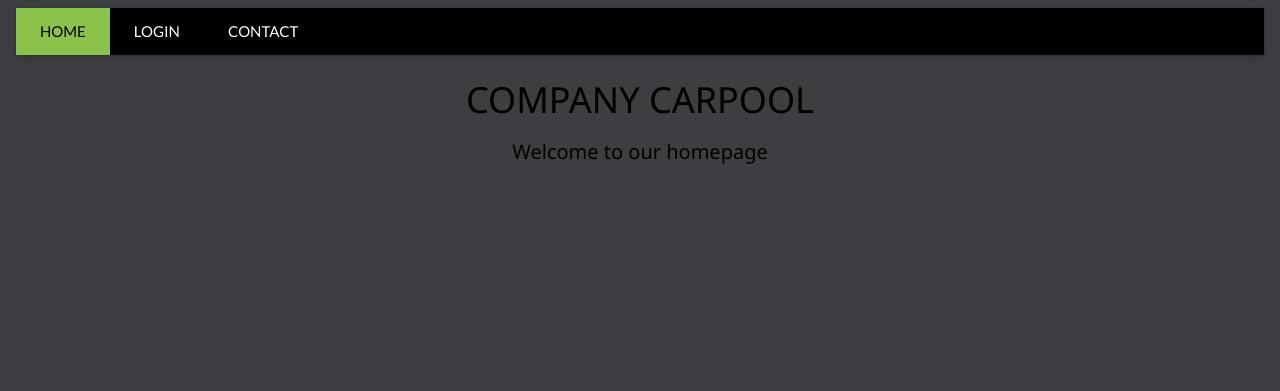
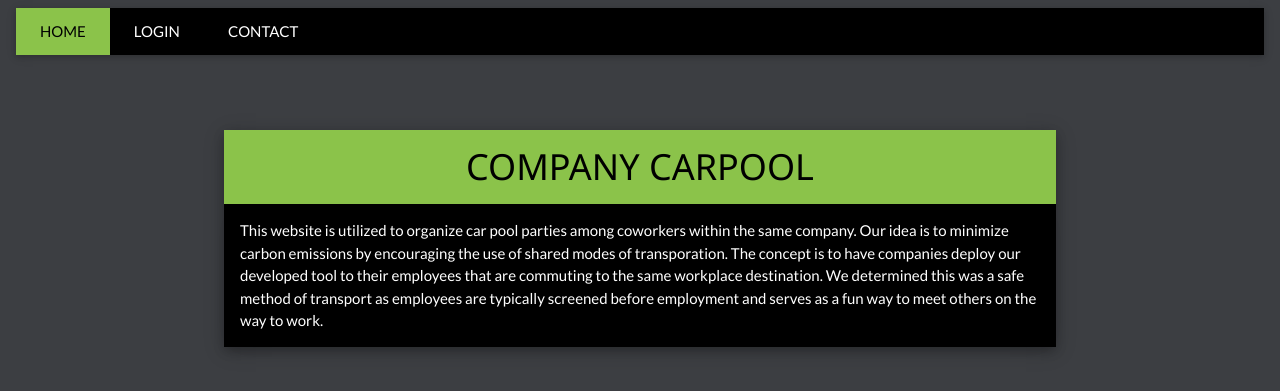
Before and after one commit to matthew-mcc/Hackathon_2022, a Django app: page / in a window 1280 px wide. Shown: the top 391 px of the page. Run offline with Django 4.2, Linux system fonts and the light colour scheme.

Commit message:
Main page info
I added some info cause idk what to do

```diff
--- a/Website/setup/ccpp/templates/base.html
+++ b/Website/setup/ccpp/templates/base.html
@@ -18,14 +18,6 @@ body {background-color: #3c3e42;}
 </style>
 <body>
     {% block content %}
-    <script>
-      var modal = document.getElementById('id01');
-      window.onclick = function(event) {
-        if (event.target == modal) {
-          modal.style.display = "none";
-        }
-      }
-        </script>
     {% endblock %}
 </body>
 </html>
--- a/Website/setup/ccpp/templates/home.html
+++ b/Website/setup/ccpp/templates/home.html
@@ -145,6 +145,12 @@
   </body>
 {% else %}
 
+<style>
+  div.mainbox {
+  max-width: 65%;
+  margin: auto;
+}
+</style>
 <body>
     <header class="w3-container w3-theme w3-padding" id="myHeader">
     <div class="w3-bar w3-black w3-card">
@@ -153,11 +159,6 @@
     <a href="{% url 'login' %}" class="w3-bar-item w3-button w3-padding-large w3-hide-small">LOGIN</a>
     <button onclick="document.getElementById('id01').style.display='block'" class="w3-bar-item w3-button w3-padding-large w3-hide-small">CONTACT</button>
     </header>
-    </div>
-
-    <div class="w3-center w3-xxxlarge w3-bold">
-    <h1>COMPANY CARPOOL</h1>
-    <h4 class="w3-animate-bottom">Welcome to our homepage</h4>
     </div>
 <!-- Modal box for contact info-->
 <div id="id01" class="w3-modal">
@@ -176,7 +177,31 @@
     </div>
   </div>
 </div>
+<!-- Spaces-->
+<br>
+<br>
+<br>
+
+  <div class="mainbox">
+    <div class="w3-card-4 w3-animate-bottom" >
+      <header class="w3-container w3-light-green">
+          <div class="w3-center w3-xxxlarge w3-bold">
+          <h1>COMPANY CARPOOL</h1>
           </div>
+      </header>
+      <div class="w3-container w3-black">
+      <div class="w3-black w3-card-4">
+      <p>This website is utilized to organize car pool parties among coworkers within the same company.
+        Our idea is to minimize carbon emissions by encouraging the use of shared modes
+        of transporation. The concept is to have companies deploy our developed tool to their employees
+        that are commuting to the same workplace destination. We determined this was a safe method of
+        transport as employees are typically screened before employment and serves as a fun way to
+        meet others on the way to work.
+      </p>
+    </div>
+  </div>
+</div>
+
 <!-- Script for closing modal when clicking outside box-->
 <script>
   var modal = document.getElementById('id01');
```
Also changed, not shown: Website/setup/ccpp/templates/raccoon.jpg (added). Lines whose indentation alone changed are shown as unchanged.
